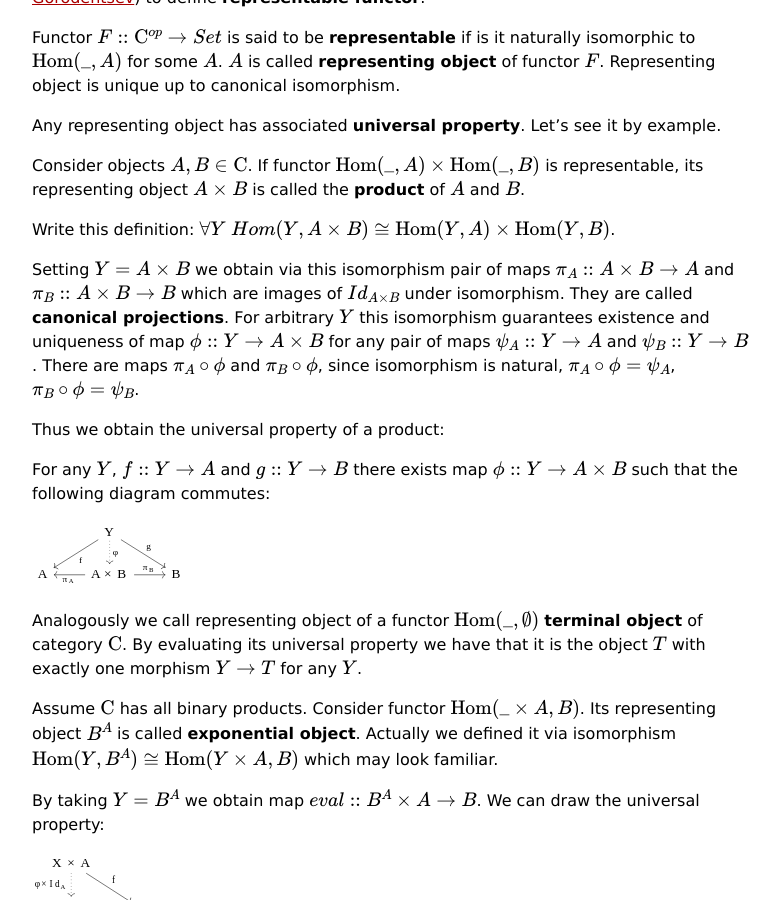
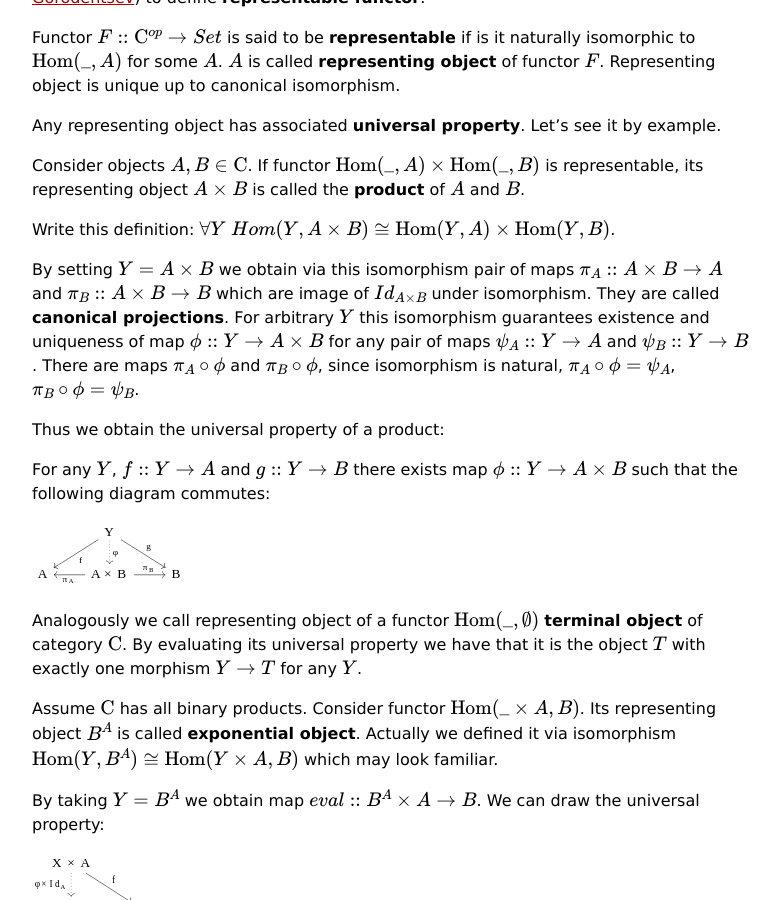
Before and after one commit to viviag/viviag.io, a Jekyll site: the page built from _posts/2023-02-23-platonic-hask-overview-monoidal-category-structure.markdown, in a window 1280 px wide and 900 px high, scrolled down 653 px. Shown: the whole window, without its empty margins (248-1028 px from the left). Built offline with Jekyll 4.4.1, drawn with Linux system fonts in a browser that asks for light colours.

Commit message:
Minor fix

```diff
--- a/_posts/2023-02-23-platonic-hask-overview-monoidal-category-structure.markdown
+++ b/_posts/2023-02-23-platonic-hask-overview-monoidal-category-structure.markdown
@@ -25,7 +25,7 @@ Consider objects $$A,B \in \mathrm{C}$$. If functor $$\operatorname{Hom}(\_,A) \
 
 Write this definition: $$\forall Y\; Hom(Y, A \times B) \cong \operatorname{Hom}(Y,A) \times \operatorname{Hom}(Y,B)$$.
 
-Setting $$Y = A \times B$$ we obtain via this isomorphism pair of maps $$\pi_A :: A \times B \to A$$ and $$\pi_B :: A \times B \to B$$ which are images of $$Id_{A \times B}$$ under isomorphism. They are called **canonical projections**. For arbitrary $$Y$$ this isomorphism guarantees existence and uniqueness of map $$\phi :: Y \to A \times B$$ for any pair of maps $$\psi_A :: Y \to A$$ and $$\psi_B :: Y \to B$$. There are maps $$\pi_A \circ \phi$$ and $$\pi_B \circ \phi$$, since isomorphism is natural, $$\pi_A \circ \phi = \psi_A$$, $$\pi_B \circ \phi = \psi_B$$.
+By setting $$Y = A \times B$$ we obtain via this isomorphism pair of maps $$\pi_A :: A \times B \to A$$ and $$\pi_B :: A \times B \to B$$ which are image of $$Id_{A \times B}$$ under isomorphism. They are called **canonical projections**. For arbitrary $$Y$$ this isomorphism guarantees existence and uniqueness of map $$\phi :: Y \to A \times B$$ for any pair of maps $$\psi_A :: Y \to A$$ and $$\psi_B :: Y \to B$$. There are maps $$\pi_A \circ \phi$$ and $$\pi_B \circ \phi$$, since isomorphism is natural, $$\pi_A \circ \phi = \psi_A$$, $$\pi_B \circ \phi = \psi_B$$.
 
 Thus we obtain the universal property of a product:
 
```
Also changed, not shown: 1 other file.
